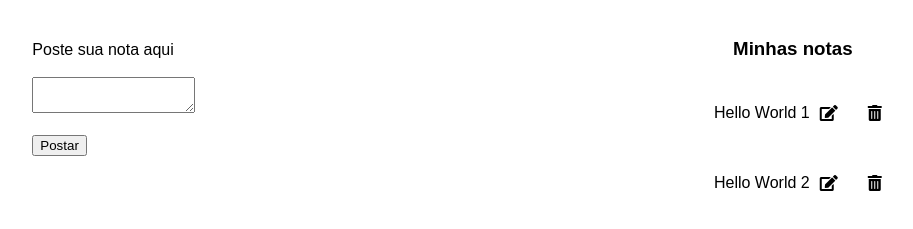
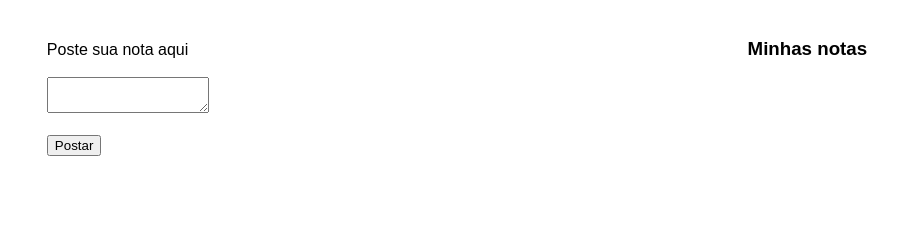
Before and after one commit to robbfreitas/MyNote, a plain HTML site: page index.html in a window 1280 px wide. Shown: the part 61-290 px from the top of the page, without its empty margins (183-1096 px from the left). Drawn offline with Linux system fonts and the light colour scheme.

Commit message:
Retirei Msg padrão de inicio na div posts

```diff
--- a/index.html
+++ b/index.html
@@ -26,18 +26,14 @@
         <h3>Minhas notas</h3>
         <div id="posts">
             <div>
-                <p>Hello World 1</p>
                 <span class="options">
-                    <i onClick="editPost(this)" class="fas fa-edit"></i>
-                    <i onClick="deletePost(this)" class="fas fa-trash-alt"></i>
+
                 </span>
             </div>
 
             <div>
-                <p>Hello World 2</p>
                 <span class="options">
-                    <i onClick="editPost(this)" class="fas fa-edit"></i>
-                    <i onClick="deletePost(this)" class="fas fa-trash-alt"></i>
+
                 </span>
             </div>
         </div>
```
